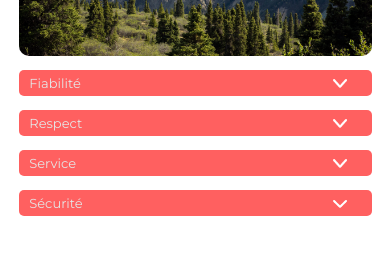
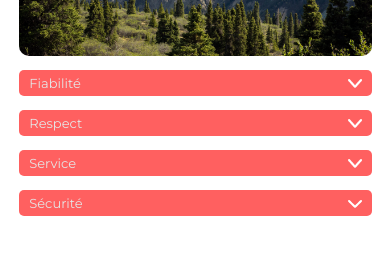
Before and after one commit to pierremorinv/Projet_7_OC_12_04_2023, a React (Create React App) app in the folder kasa/: page /about in a window 390 px wide. Shown: the part 234-500 px from the top of the page. Built offline with nearby package versions, Linux system fonts and the light colour scheme.

Commit message:
fix size button

```diff
--- a/kasa/src/components/Collapse/style.scss
+++ b/kasa/src/components/Collapse/style.scss
@@ -19,6 +19,9 @@
   }
   .collapse-button {
     padding-right: 15px;
+    @media screen and (max-width: 599px) {
+      padding-right: 0px;
+    }
     .collapse-button-img {
       @media screen and (max-width: 599px) {
         padding-right: 5px;
```
